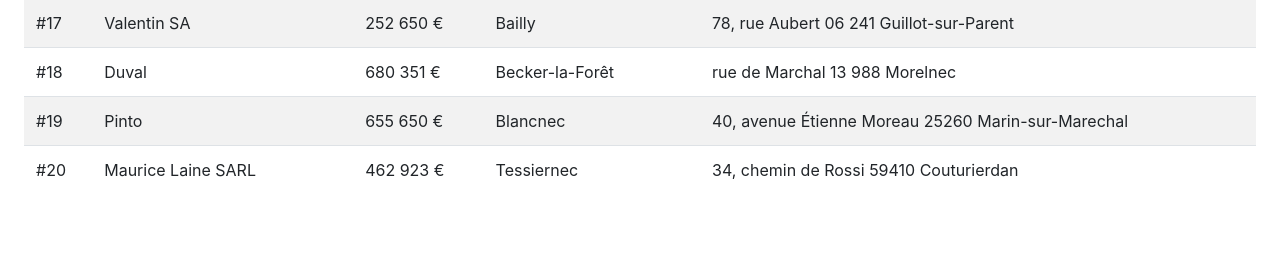
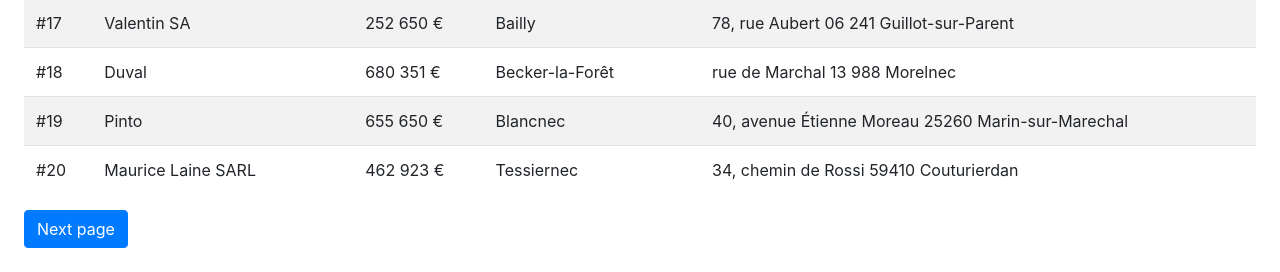
Before and after one commit to ln56b/php-dynamic-table, a PHP site: page /index.php?p=index in a window 1280 px wide. Shown: the part 1032-1304 px from the top of the page. Before the commit the page ends 1211 px from the top, so only its background shows below. Run offline with PHP 8.4, Linux system fonts and the light colour scheme; data comes from the database, SQL or seed files in the repository; data that the repository does not hold is empty.

Commit message:
added pagination

```diff
--- a/index.php
+++ b/index.php
@@ -1,6 +1,9 @@
 <?php
 
 use App\NumberHelper;
+use App\URLHelper;
+
+define('PER_PAGE', 20);
 
 require 'vendor/autoload.php';
 $pdo = new PDO("sqlite:./products.db", null, null, [
@@ -9,18 +12,30 @@ $pdo = new PDO("sqlite:./products.db", null, null, [
 ]);
 
 $query = "SELECT * FROM products";
+$queryCount = "SELECT COUNT(id) as count FROM products";
 $params = [];
 
 // Search by city
 if (!empty($_GET['q'])) {
     $query .= " WHERE city LIKE :city";
+    $queryCount .= " WHERE city LIKE :city";
     $params['city'] = "%" . $_GET['q'] . "%";
 }
-$query .= " LIMIT 20";
+
+// Pagination
+$page = (int)($_GET['p'] ?? 1);
+$offset = ($page - 1) * PER_PAGE;
+
+$query .= " LIMIT " . PER_PAGE . " OFFSET $offset";
 
 $statement = $pdo->prepare($query);
 $statement->execute($params);
 $products = $statement->fetchAll();
+
+$statement = $pdo->prepare($queryCount);
+$statement->execute($params);
+$count = (int)$statement->fetch()['count'];
+$pages = ceil($count / PER_PAGE);
 ?>
 
 <!doctype html>
@@ -39,7 +54,8 @@ $products = $statement->fetchAll();
 <h1>Real estate offers</h1>
 <form action="" class="mb-4">
     <div class="form-group">
-        <input type="text" class="form-control" name="q" placeholder="Enter a city" value="<?= htmlentities($_GET['q']) ?? null ?>">
+        <input type="text" class="form-control" name="q" placeholder="Enter a city"
+               value="<?= htmlentities($_GET['q'] ?? null) ?>">
     </div>
     <button class="btn btn-primary">Search</button>
 </form>
@@ -66,5 +82,11 @@ $products = $statement->fetchAll();
     <?php endforeach; ?>
     </tbody>
 </table>
+<?php if($page > 1): ?>
+    <a href="?<?= URLHelper::withParam("p", $page - 1) ?>" class="btn btn-primary">Previous page</a>
+<?php endif ?>
+<?php if ($pages > 1 && $page < $pages) : ?>
+    <a href="?<?= URLHelper::withParam("p", $page + 1) ?>" class="btn btn-primary">Next page</a>
+<?php endif ?>
 </body>
 </html>
--- /dev/null
+++ b/src/URLHelper.php
@@ -0,0 +1,12 @@
+<?php
+
+namespace App;
+
+class URLHelper
+{
+
+    public static function withParam(string $param, $value): string
+    {
+        return http_build_query(array_merge($_GET, [$param => $value]));
+    }
+}
```
